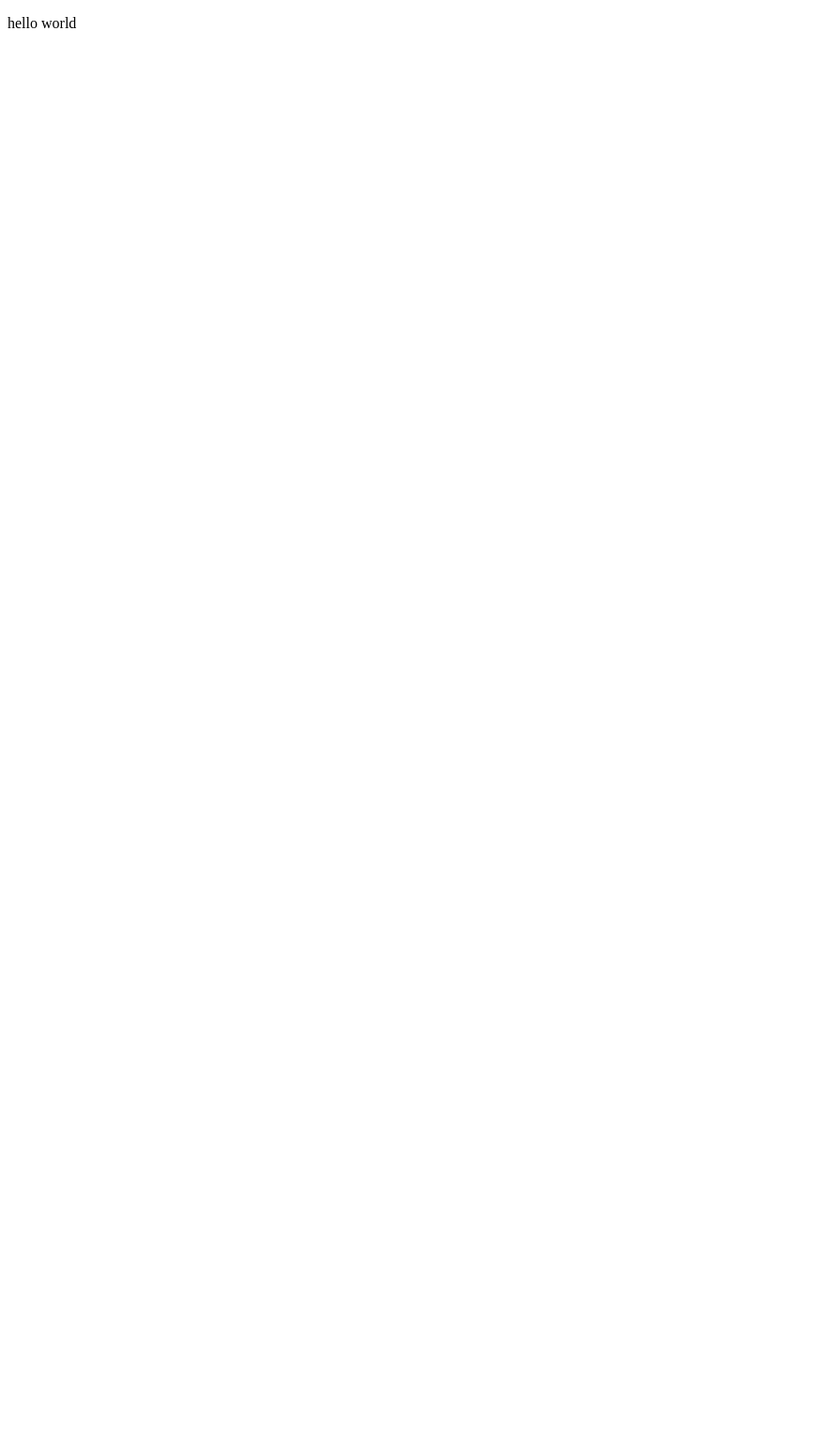
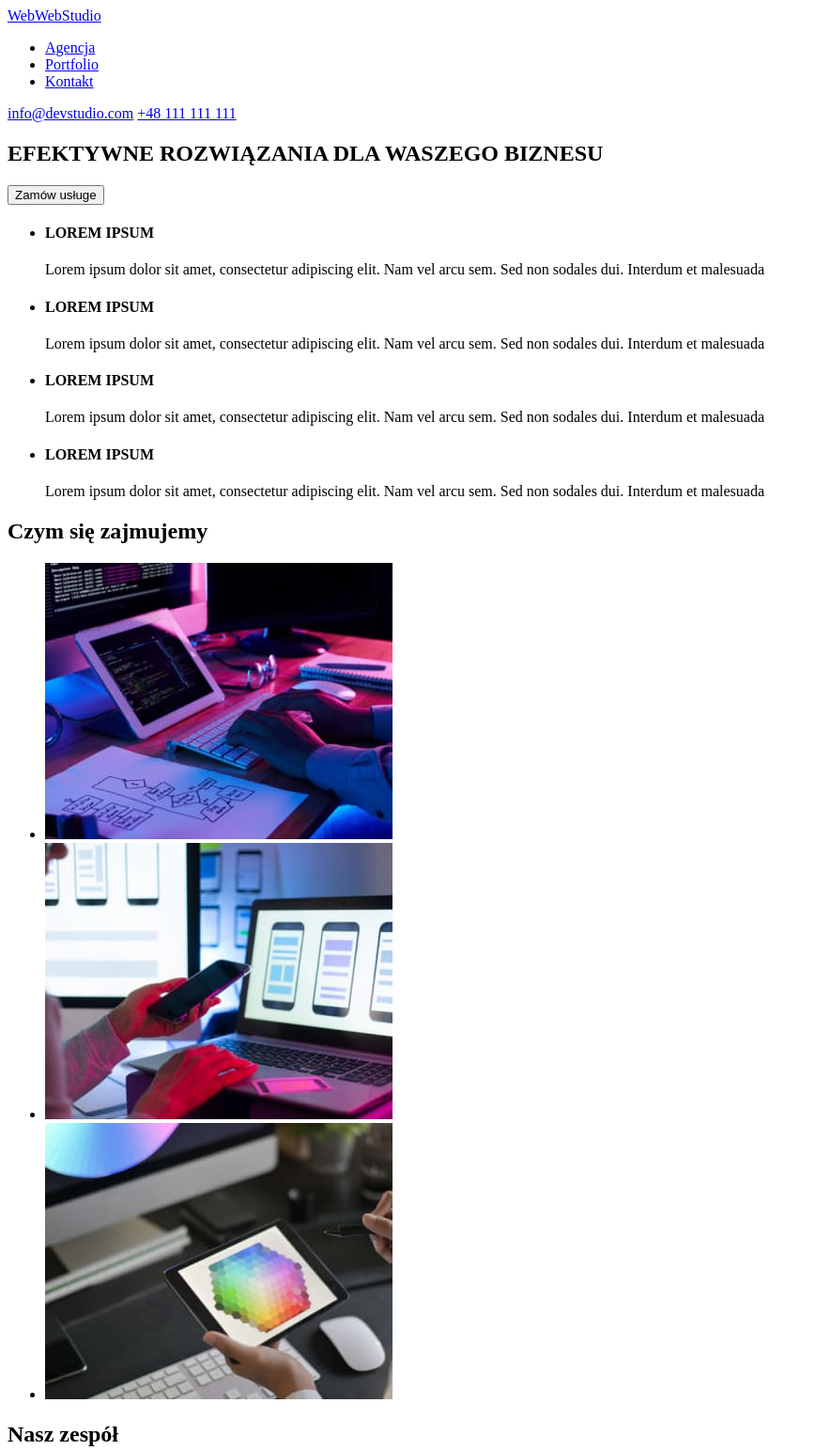
Before and after one commit to Aga071/goit-markup-hw-01, a plain HTML site: page index.html in a window 1280 px wide. Shown: the top 1543 px of the page at 94% size, without its empty margins (0-869 px from the left). Before the commit the page ends 800 px from the top, so only its background shows below. Drawn offline with Linux system fonts and the light colour scheme.

Commit message:
first version of the code

```diff
--- a/index.html
+++ b/index.html
@@ -7,6 +7,123 @@
     <title>Document</title>
   </head>
   <body>
-    <p>hello world</p>
+    <header>
+      <a href="/"><span>Web</span>WebStudio</a>
+      <nav>
+        <ul>
+          <li><a href="/">Agencja</a></li>
+          <li><a href="/">Portfolio</a></li>
+          <li><a href="/">Kontakt</a></li>
+        </ul>
+      </nav>
+
+      <a href="mailto:info@devstudio.com">info@devstudio.com</a>
+      <a href="tel:+48111111111">+48 111 111 111</a>
+    </header>
+    <main>
+      <section>
+        <h1>EFEKTYWNE ROZWIĄZANIA DLA WASZEGO BIZNESU</h1>
+        <button type="button">Zamów usługe</button>
+      </section>
+      <section>
+        <ul>
+          <li>
+            <h4>LOREM IPSUM</h4>
+            <p>
+              Lorem ipsum dolor sit amet, consectetur adipiscing elit. Nam vel
+              arcu sem. Sed non sodales dui. Interdum et malesuada
+            </p>
+          </li>
+          <li>
+            <h4>LOREM IPSUM</h4>
+            <p>
+              Lorem ipsum dolor sit amet, consectetur adipiscing elit. Nam vel
+              arcu sem. Sed non sodales dui. Interdum et malesuada
+            </p>
+          </li>
+          <li>
+            <h4>LOREM IPSUM</h4>
+            <p>
+              Lorem ipsum dolor sit amet, consectetur adipiscing elit. Nam vel
+              arcu sem. Sed non sodales dui. Interdum et malesuada
+            </p>
+          </li>
+          <li>
+            <h4>LOREM IPSUM</h4>
+            <p>
+              Lorem ipsum dolor sit amet, consectetur adipiscing elit. Nam vel
+              arcu sem. Sed non sodales dui. Interdum et malesuada
+            </p>
+          </li>
+        </ul>
+      </section>
+      <section>
+        <h2>Czym się zajmujemy</h2>
+        <ul>
+          <li>
+            <img
+              src="/images/1img.jpg"
+              width="370"
+              height="294"
+              alt="programming"
+            />
+          </li>
+          <li>
+            <img
+              src="/images/2img.jpg"
+              width="370"
+              height="294"
+              alt="creating mobile applications"
+            />
+          </li>
+          <li>
+            <img src="/images/3img.jpg" width="370" height="294" alt="design" />
+          </li>
+        </ul>
+      </section>
+      <section>
+        <h2>Nasz zespół</h2>
+        <ul>
+          <li>
+            <img
+              src="/images/4img.jpg"
+              width="270"
+              height="260"
+              alt="photo of Product Designer"
+            />
+          </li>
+          <li>
+            <img
+              src="/images/5img.jpg"
+              width="270"
+              height="260"
+              alt="photo of Frontend Developer"
+            />
+          </li>
+          <li>
+            <img
+              src="/images/6img.jpg"
+              width="270"
+              height="260"
+              alt="photo of Marketing"
+            />
+          </li>
+          <li>
+            <img
+              src="/images/7img.jpg"
+              width="270"
+              height="260"
+              alt="photo of UI Designer"
+            />
+          </li>
+        </ul>
+      </section>
+    </main>
+    <footer>
+      <a href="/"><span>Web</span>WebStudio</a>
+      <address>m. Warszawa, Aleje Jerozolimskie 21</address>
+      <a href="mailto:info@example.com">info@example.com</a>
+      <a href="tel:+48111111111">+48 111 111 111</a>
+    </footer>
   </body>
 </html>
```
Also changed, not shown: images/1img.jpg (added), images/2img.jpg (added), images/3img.jpg (added), images/4img.jpg (added), images/5img.jpg (added), images/6img.jpg (added), images/7img.jpg (added).
